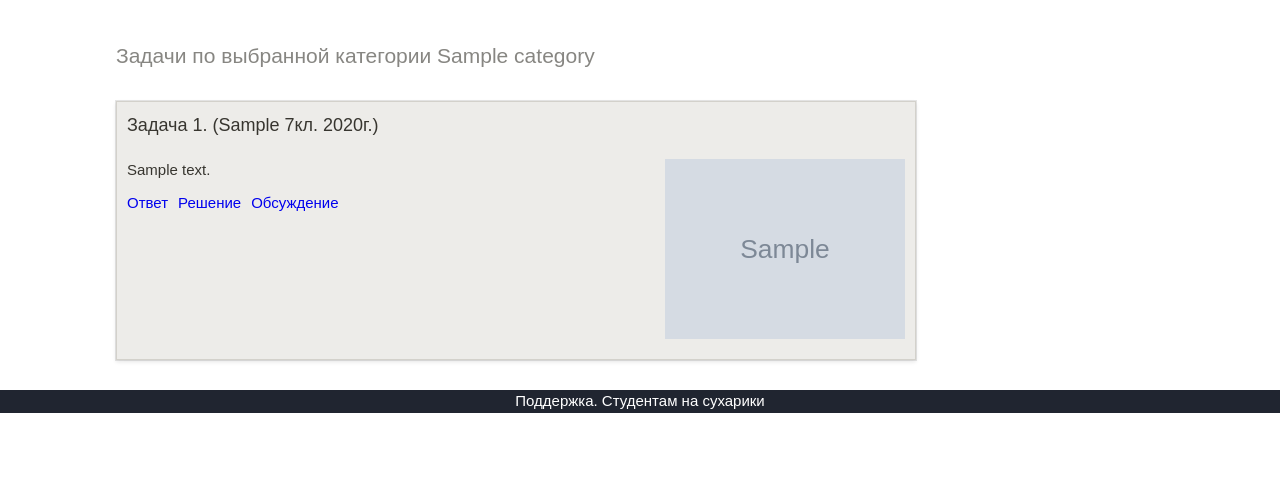
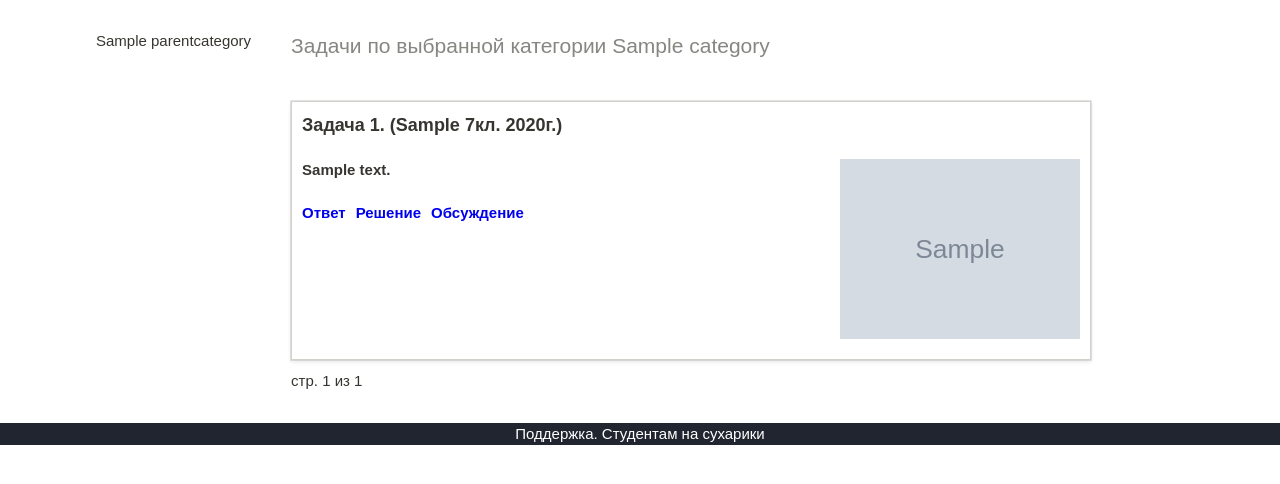
Before and after one commit to GrishkaYesenin/PhoForum, a Django app: a page that uses mainapp/templates/mainapp/base.html in a window 1280 px wide. Shown: the part 180-664 px from the top of the page. Run offline with Django 3.2, Linux system fonts and the light colour scheme; tables that the repository leaves empty hold one stand-in row (values such as "Sample post"); grey boxes marked "Sample" are stand-in pictures; some libraries are stand-ins or nearby versions.

Commit message:
Первая корявая версия менюшки сбоку Добавлена пагинация версус1

```diff
--- a/PhoForum/settings.py
+++ b/PhoForum/settings.py
@@ -66,7 +66,7 @@ WSGI_APPLICATION = 'PhoForum.wsgi.application'
 DATABASES = {
     'default': {
         'ENGINE': 'django.db.backends.sqlite3',
-        'NAME': BASE_DIR / 'db.sqlite3',
+        'NAME': BASE_DIR / 'ex_db.sqlite3',
     }
 }
 
--- a/mainapp/models.py
+++ b/mainapp/models.py
@@ -71,10 +71,9 @@ class Task(models.Model):
 
 
 class Category(models.Model):
-    name = models.CharField(max_length=100, db_index=True, verbose_name="Название раздела")
+    name = models.CharField(max_length=100, db_index=True)
     slug = models.SlugField(unique=True, db_index=True)
-    parent_category = models.ForeignKey('ParentCategory',  verbose_name="из раздела", on_delete=models.CASCADE,
-        blank=True, null=True)
+    parent_category = models.ForeignKey('ParentCategory',  verbose_name="Категория из раздела", on_delete=models.CASCADE, blank=True, null=True)
 
     def __str__(self):
         return str(self.name)
@@ -121,7 +120,7 @@ class Comment(models.Model):
         on_delete=models.CASCADE
     )
     is_child = models.BooleanField(default=False)
-    task = models.ForeignKey(Task,  related_name='comment', on_delete=models.CASCADE, blank=True, null=True)
+    task = models.ForeignKey(Task,  related_name='comments', on_delete=models.CASCADE, blank=True, null=True)
 
     def __str__(self):
         return str(self.text)
--- a/mainapp/static/mainapp/css/styles.css
+++ b/mainapp/static/mainapp/css/styles.css
@@ -85,9 +85,10 @@ h1{
     line-height: 1.2;
 }
 
-.content{
-    padding: 20px 116px;
+#page-content{
+    padding: 30px 96px;
     margin: 0;
+    display: flex;
 }
 
 
@@ -100,7 +101,7 @@ footer{
 }
 
 
-/*for homepage.html page*/
+/*for cat-detail.html page*/
 
 
 /* скрываем чекбоксы и блоки с содержанием */
@@ -117,24 +118,25 @@ footer{
 /*--------------------*/
 
 
-/*for category.html page*/
+/*for cat-content.html page*/
 
-.list-categories{
-    width: 200px;
-}
+/*#category-content{*/
+/*    width: 200px;*/
+/*}*/
 
-.list-categories li{
+#category-content li{
     margin: 10px 0;
     font-weight: 700;
 }
 
 .category-title{
-    margin: 20px 0 30px 0;
+    margin: 0 0 30px 0;
     font-size: 1.4em;
     color: rgba(55, 53, 47, 0.6);
 }
 
-ol.list-tasks{
+#category-content{
+    margin-left: 40px;
     padding-left: 0;
     width: 800px;
     list-style-position: inside;
@@ -148,7 +150,7 @@ ol.list-tasks{
     width: 100%;
     margin-bottom: 10px;
     box-shadow: rgba(15, 15, 15, 0.1) 0 0 0 1px, rgba(15, 15, 15, 0.1) 0 2px 4px;
-    background: #EDECE9;
+    /*background: #EDECE9;*/
 }
 
 .task-name{
@@ -177,4 +179,4 @@ ol.list-tasks{
 }
 
 
-/* --- for category.html page --- */
+/* --- for cat-content.html page --- */
--- a/mainapp/templates/mainapp/base.html
+++ b/mainapp/templates/mainapp/base.html
@@ -22,9 +22,16 @@
     </ul></nav>
 </header>
 
-<div class="content">
-{% block content %}
-{% endblock content %}
+<div id="page-content">
+<div id="sidebar">
+{% block sidebar %}
+{% endblock sidebar %}
+</div>
+
+<div id="category-content">
+{% block category-content %}
+{% endblock category-content %}
+</div>
 </div>
 
 <footer>Поддержка. Студентам на сухарики</footer>
--- /dev/null
+++ b/mainapp/templates/mainapp/cat-content.html
@@ -0,0 +1,52 @@
+{% extends 'mainapp/base.html' %}
+
+{% block title %}
+    <title>{{ category }}</title>
+{% endblock title %}
+
+{% block sidebar %}
+    <ul class="list-parent-categories">
+    {% for p_category in p_categories %}
+        <li><input type="checkbox" id="hd-1" class="hide"/>
+         <label for="hd-1" >{{ p_category }}</label>
+        <div>
+            <ul class="list-categories">
+            {% for category in p_category.get_categories_by_parent %}
+                <li><a href="{{ category.get_absolute_url  }}"><span id="name">{{ category }}</span> ({{ category.get_num_task_by_cat }})</a></li>
+            {%endfor%}
+            </ul>
+        </div>
+    {%endfor%}
+    </ul>
+{% endblock sidebar %}
+
+{% if is_start_page %}
+    {% block category-content %}
+        <p class="category-title">Задачи по выбранной категории {{ category }}</p>
+
+        <ol class="list-tasks">
+            {% for task in tasks %}
+                <li class="task">
+                    <div class="task-name">
+                        <span id="num">Задача 1.</span>
+                        <span id="info">{{ task.get_name }}</span>
+                    </div>
+
+                {% if task.image %}
+                    <div><img src="{{ task.image.url }}" class="task-img">{{ task }}</div>
+                {% else %}
+                    <div class="task-text-if-not-img">{{ task }}</div>
+                {% endif %}
+
+                    <ul class="task-action">
+                        <li><a href={% url 'task' category_slug=task.category.slug task_id=task.id %}>Ответ</a></li>
+                        <li><a href={% url 'task' category_slug=task.category.slug task_id=task.id %}>Решение</a></li>
+                        <li><a href="{{ task.get_absolute_url }}">Обсуждение</a></li>
+                    </ul>
+                </li>
+                <hr>
+            {%endfor%}
+        </ol>
+        {% include "mainapp/pagination.html" with page=tasks %}
+    {% endblock category-content %}
+{% endif %}
--- /dev/null
+++ b/mainapp/templates/mainapp/pagination.html
@@ -0,0 +1,13 @@
+<div class="pagination">
+    <span class="step-links">
+        {% if page.has_previous %}
+          <a href="?page={{ page.previous_page_number }}">пред.</a>
+        {% endif %}
+        <span class="current">
+            стр. {{ page.number }} из {{ page.paginator.num_pages }}
+        </span>
+        {% if page.has_next %}
+          <a href="?page={{ page.next_page_number }}">след.</a>
+        {% endif %}
+    </span>
+</div>
--- a/mainapp/views.py
+++ b/mainapp/views.py
@@ -2,7 +2,12 @@ from django.http import Http404
 from django.shortcuts import render, get_object_or_404, redirect
 from .forms import *
 from .utils import create_comment_tree
+from django.core.paginator import Paginator, EmptyPage, PageNotAnInteger
 
+ADD_PAGINATION = True
+
+
+NUM_TASKS_ON_THE_PAGE = 2
 
 EXTERNAL_RESOURCES = {
     'Math us!': 'https://mathus.ru/',
@@ -11,24 +16,40 @@ EXTERNAL_RESOURCES = {
 }
 
 
+CATEGORY_MENU = {'p_categories': ParentCategory.objects.all(), 'categories': Category.objects.all()}
+
+
 def index(request):
-    parent_categories = ParentCategory.objects.all()
     context = {
+        'p_categories': CATEGORY_MENU['p_categories'],
+        'categories': CATEGORY_MENU['categories'],
         'title': 'PhoForum',
-        'p_categories': parent_categories
+        'is_start_page': True,
     }
-    return render(request, 'mainapp/homepage.html', context=context)
+    return render(request, 'mainapp/cat-content.html', context=context)
 
 
 def get_list_of_tasks(request, category_slug):
     cat_by_slug = get_object_or_404(Category, slug=category_slug)
-    tasks = Task.objects.filter(category=cat_by_slug.id)
+    task_list = Task.objects.filter(category=cat_by_slug.id)
+    paginator = Paginator(task_list, NUM_TASKS_ON_THE_PAGE)
+    page = request.GET.get('page')
+    try:
+        tasks = paginator.page(page)
+    except PageNotAnInteger:
+        tasks = paginator.page(1)
+    except EmptyPage:
+        tasks = paginator.page(paginator.num_pages)
     context = {
-        'title': 'PhoForum',
+        'p_categories': CATEGORY_MENU['p_categories'],
+        'categories': CATEGORY_MENU['categories'],
+        'title': cat_by_slug,
+        'is_start_page': False,
         'category': cat_by_slug,
+        'page': page,
         'tasks': tasks
     }
-    return render(request, 'mainapp/category.html', context=context)
+    return render(request, 'mainapp/cat-content.html', context=context)
 
 
 def get_task(request, category_slug, task_id):
```
Also changed, not shown: mainapp/admin.py (+9 -2 lines), mainapp/templates/mainapp/category.html (deleted, +0 -37 lines), mainapp/templates/mainapp/homepage.html (deleted, +0 -17 lines).
